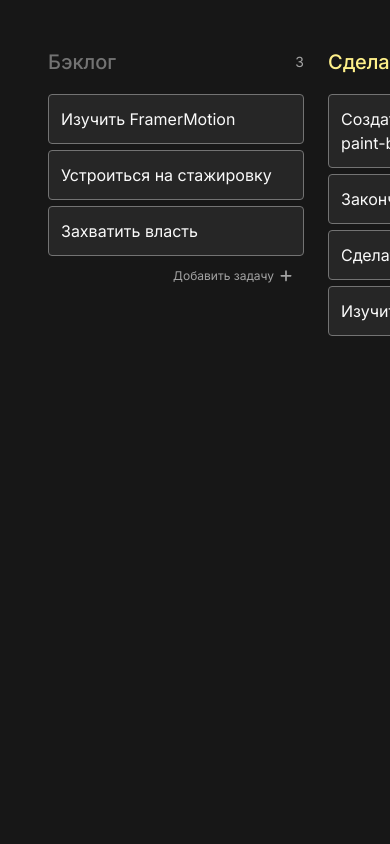
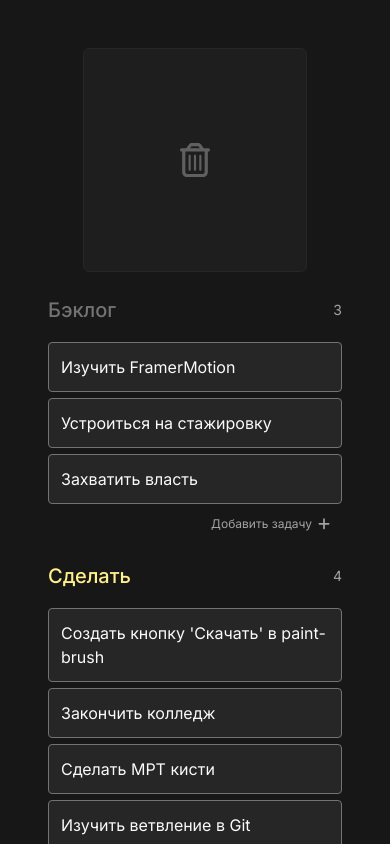
Before and after one commit to thisStorageIsMine/Kanban, a Next.js app: page / in a window 390 px wide. Built offline with nearby package versions, Linux system fonts and the light colour scheme.

Commit message:
feat: add mobile support

```diff
--- a/components/Column/Column.tsx
+++ b/components/Column/Column.tsx
@@ -116,7 +116,7 @@ const Column = ({ title, headingColor, column, tasks, setTasks, className, ...pr
     }
 
     return (
-        <div className={cn("w-64 shrink-0", className)} {...props}
+        <div className={cn("w-full shrink-0 md:w-64", className)} {...props}
             onDragLeave={handleDragLeave}
             onDragOver={e => handleDragOver(e)}
             onDrop={e => handleDrop(e)}
--- a/components/Kanban/Kanban.tsx
+++ b/components/Kanban/Kanban.tsx
@@ -38,7 +38,9 @@ const Kanban = ({ className, ...props }: KanbanProps) => {
     }, [tasks]);
 
     return (
-        <div className={cn("flex gap-6 p-12 overflow-scroll h-full w-full", className)}
+        <div className={cn(`flex items-center gap-6 overflow-scroll h-full w-full flex-col p-12
+        md:flex-wrap md:flex-row md:items-start md:justify-center
+        xl:flex-nowrap xl:justify-normal xl:items-start`, className)}
             {...props}
         >
             <Column
@@ -73,7 +75,7 @@ const Kanban = ({ className, ...props }: KanbanProps) => {
                 setTasks={setTasks}
             />
 
-            <Trash setTasks={setTasks} className="mt-12" />
+            <Trash setTasks={setTasks} className="-order-1 md:order-none xl:mt-12" />
         </div>
     )
 }
--- a/components/Trash/Trash.tsx
+++ b/components/Trash/Trash.tsx
@@ -25,7 +25,7 @@ const Trash = ({ setTasks, className, ...props }: TrashProps) => {
     }
 
     return (
-        <div className={cn(`w-56 h-56 border flex justify-center items-center rounded-md ${active ? "bg-red-800/50 border-red-900 text-red-400" : "bg-neutral-800/50 border-neutral-800 "}`, className)}
+        <div className={cn(`w-56 h-56 shrink-0 -order-1 border flex justify-center items-center rounded-md ${active ? "bg-red-800/50 border-red-900 text-red-400" : "bg-neutral-800/50 border-neutral-800 "}`, className)}
             onDragLeave={handleDragLeave}
             onDragOver={(e) => handleDragOver(e)}
             onDrop={handleDrop}
```
